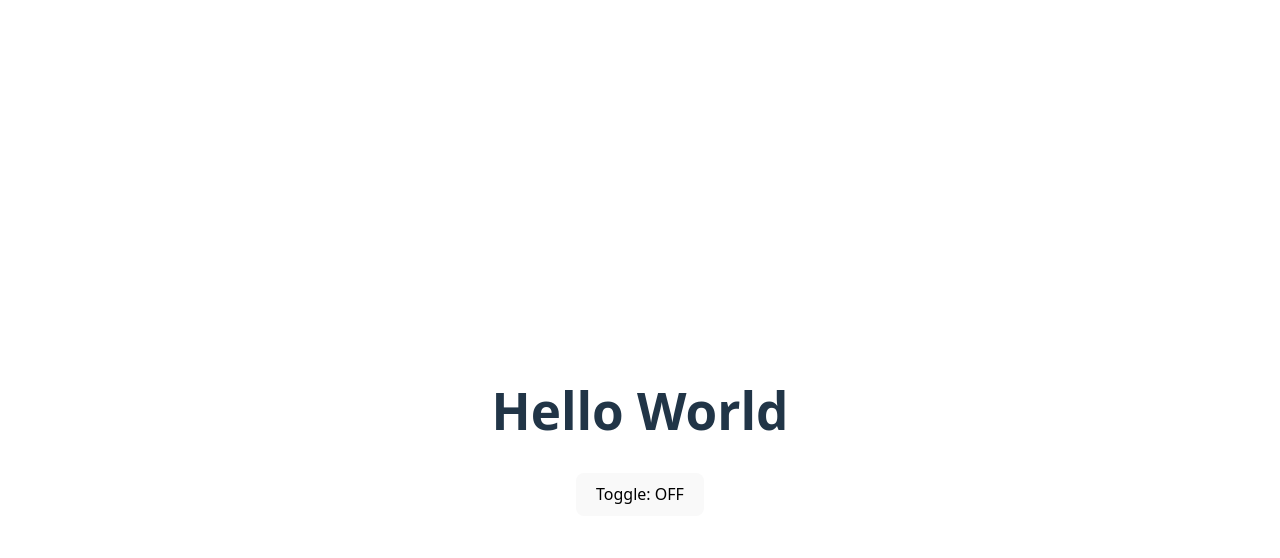
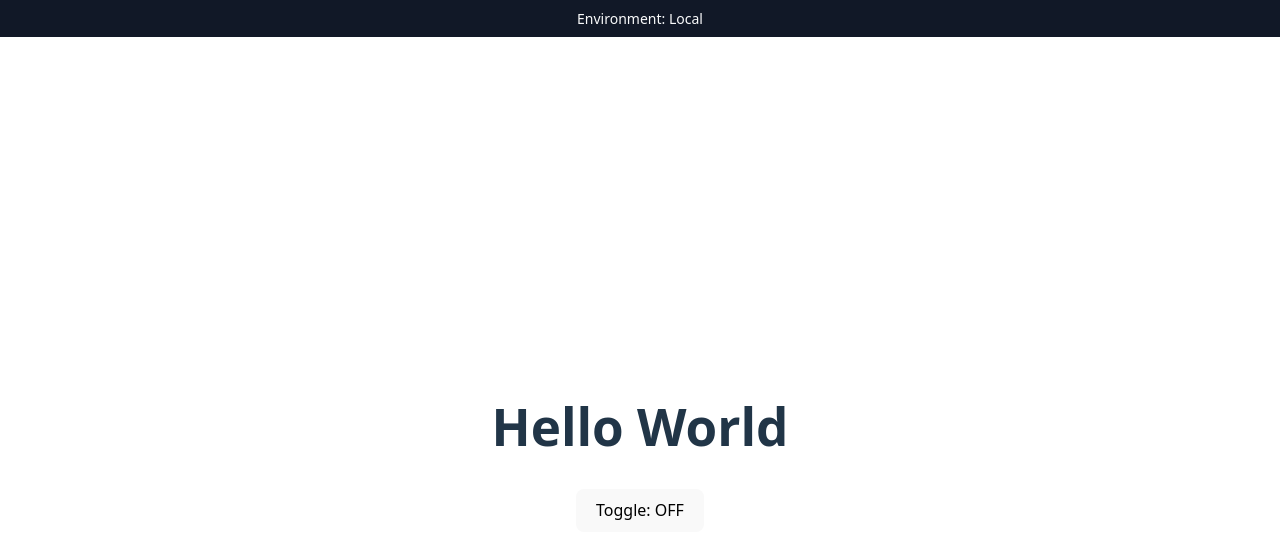
Before and after one commit to cstarendal/devopsdemo, a React app: page / in a window 1280 px wide. Shown: the top 558 px of the page. Built offline with nearby package versions, Linux system fonts and the light colour scheme; the HTML template or start-up script is replaced by a standard one.

Commit message:
feat(ui): add top environment banner; set VITE_ENV_NAME per environment in CI

```diff
--- a/src/App.tsx
+++ b/src/App.tsx
@@ -3,14 +3,20 @@ import './App.css'
 
 function App() {
   const [isOn, setIsOn] = useState(false)
+  const envName = (import.meta as any).env?.VITE_ENV_NAME || 'Local'
 
   return (
-    <div style={{ display: 'grid', placeItems: 'center', minHeight: '100vh' }}>
-      <div style={{ textAlign: 'center' }}>
-        <h1>Hello World</h1>
-        <button onClick={() => setIsOn((v) => !v)}>
-          Toggle: {isOn ? 'ON' : 'OFF'}
-        </button>
+    <div>
+      <div style={{ position: 'fixed', top: 0, left: 0, right: 0, background: '#111827', color: '#f9fafb', padding: '8px 12px', fontSize: 14, zIndex: 1000, textAlign: 'center' }}>
+        Environment: {envName}
+      </div>
+      <div style={{ display: 'grid', placeItems: 'center', minHeight: '100vh' }}>
+        <div style={{ textAlign: 'center', paddingTop: 32 }}>
+          <h1>Hello World</h1>
+          <button onClick={() => setIsOn((v) => !v)}>
+            Toggle: {isOn ? 'ON' : 'OFF'}
+          </button>
+        </div>
       </div>
     </div>
   )
```
